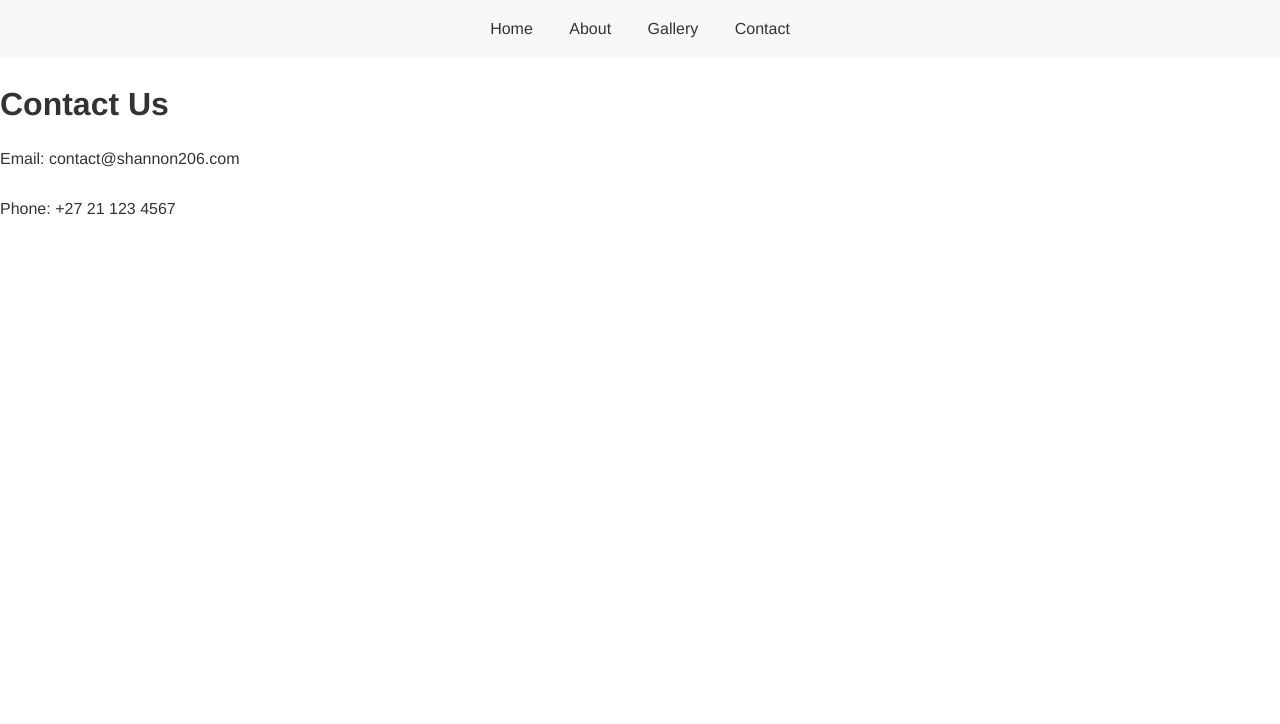
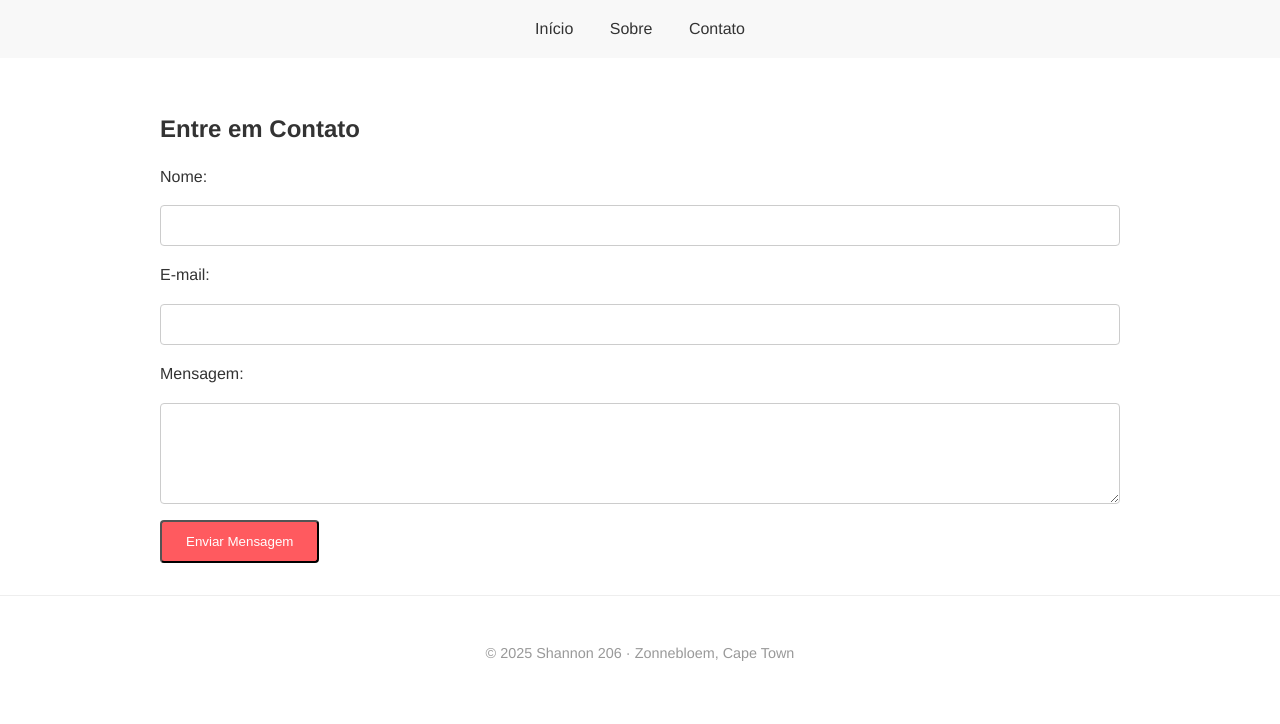
Before and after one commit to williamrss/Shannon206onSkyways, a plain HTML site: page contact.html in a window 1280 px wide. Drawn offline with Linux system fonts and the light colour scheme.

Commit message:
Update contact.html

```diff
--- a/contact.html
+++ b/contact.html
@@ -1,21 +1,42 @@
 <!DOCTYPE html>
-<html lang="en">
+<html lang="pt">
 <head>
-  <meta charset="UTF-8">
-  <title>Contact - Shannon 206</title>
+  <meta charset="UTF-8" />
+  <meta name="viewport" content="width=device-width, initial-scale=1.0" />
+  <title>Contato - Shannon 206</title>
   <link rel="stylesheet" href="style.css">
 </head>
 <body>
+
+  <!-- Navegação -->
   <nav>
-    <a href="index.html">Home</a>
-    <a href="about.html">About</a>
-    <a href="gallery.html">Gallery</a>
-    <a href="contact.html">Contact</a>
+    <a href="index.html">Início</a>
+    <a href="about.html">Sobre</a>
+    <a href="contact.html">Contato</a>
   </nav>
-  <main>
-    <h1>Contact Us</h1>
-    <p>Email: contact@shannon206.com</p>
-    <p>Phone: +27 21 123 4567</p>
-  </main>
+
+  <!-- Conteúdo Principal -->
+  <section class="container contact">
+    <h1>Entre em Contato</h1>
+    <form action="https://formspree.io/f/SEU_ENDPOINT" method="POST">
+      <label for="name">Nome:</label>
+      <input type="text" id="name" name="name" required>
+
+      <label for="email">E-mail:</label>
+      <input type="email" id="email" name="_replyto" required>
+
+      <label for="message">Mensagem:</label>
+      <textarea id="message" name="message" rows="5" required></textarea>
+
+      <button type="submit" class="button">Enviar Mensagem</button>
+    </form>
+  </section>
+
+  <!-- Rodapé -->
+  <footer>
+    <p>&copy; 2025 Shannon 206 · Zonnebloem, Cape Town</p>
+  </footer>
+
+  <script src="main.js"></script>
 </body>
 </html>
```
